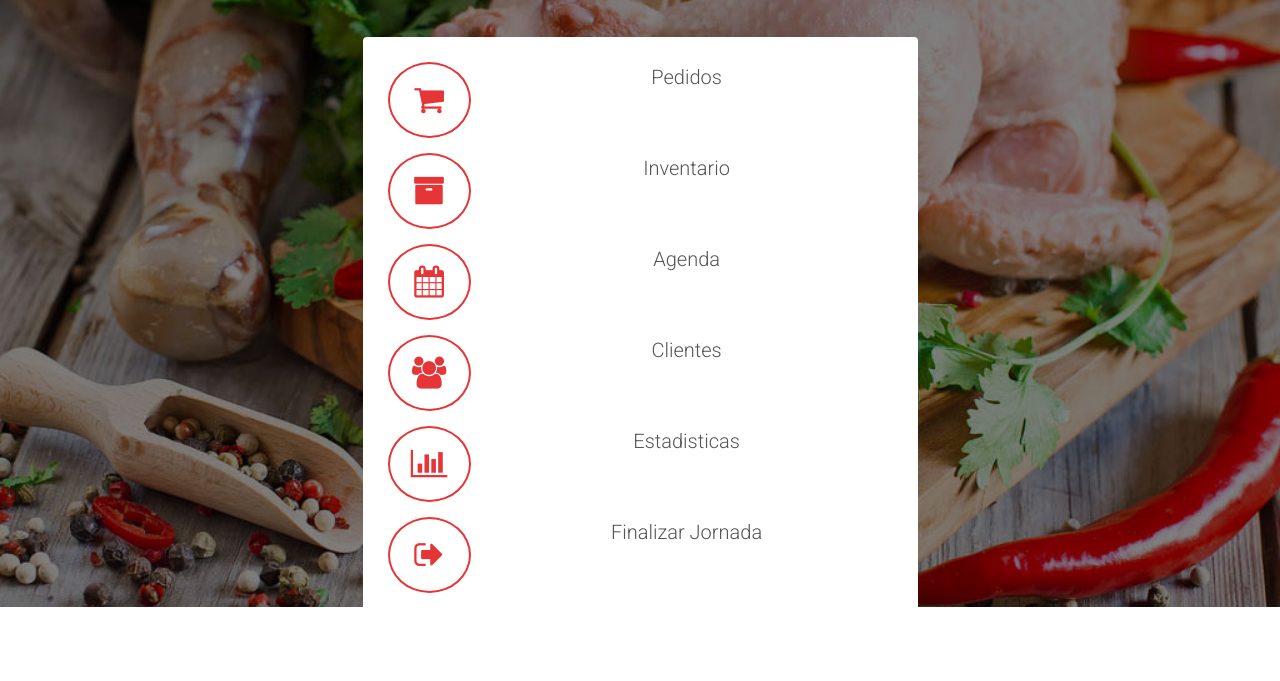
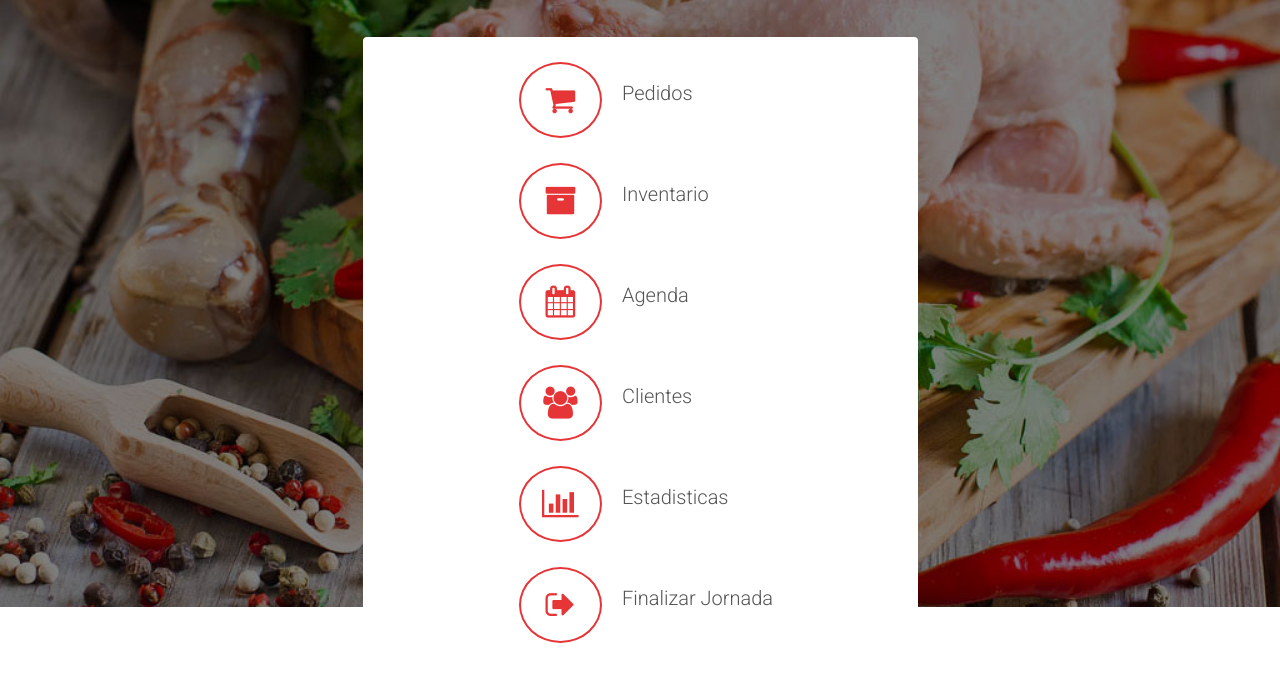
Before and after one commit to alyehs/formulariomenu, a plain HTML site: page menu.html in a window 1280 px wide. Shown: the part 193-874 px from the top of the page. Drawn offline with Linux system fonts and the light colour scheme.

Commit message:
Centrar menu

```diff
--- a/assets/css/style.css
+++ b/assets/css/style.css
@@ -1,3 +1,6 @@
+.pull-left {
+padding-left :26%;
+}
 .media i.fa {
   border: 2px solid #e63537;
   color: #e63537;
@@ -13,6 +16,23 @@
   color: #ffffff;
   background: #e63537;
 }
+.media-body {
+  color: #999999;
+  margin
+}
+.media.feature {
+  margin-top: 25px;
+}
+.media.feature:first-child {
+  margin-top: 0;
+}
+
+.media-heading {
+	text-align:left;
+	padding-left : 10px;
+	padding-top :16px;
+}
+
 
 .media i.fa {
   -webkit-border-radius: 50%;
@@ -183,7 +203,9 @@ ul.navbar-nav {
 }
 
 @media (max-width: 415px) {
-
+  .pull-left {
+padding-left :10%;
+}
 	h1, h2 { font-size: 32px; }
 
 	.f1 { padding-bottom: 20px; }
```
